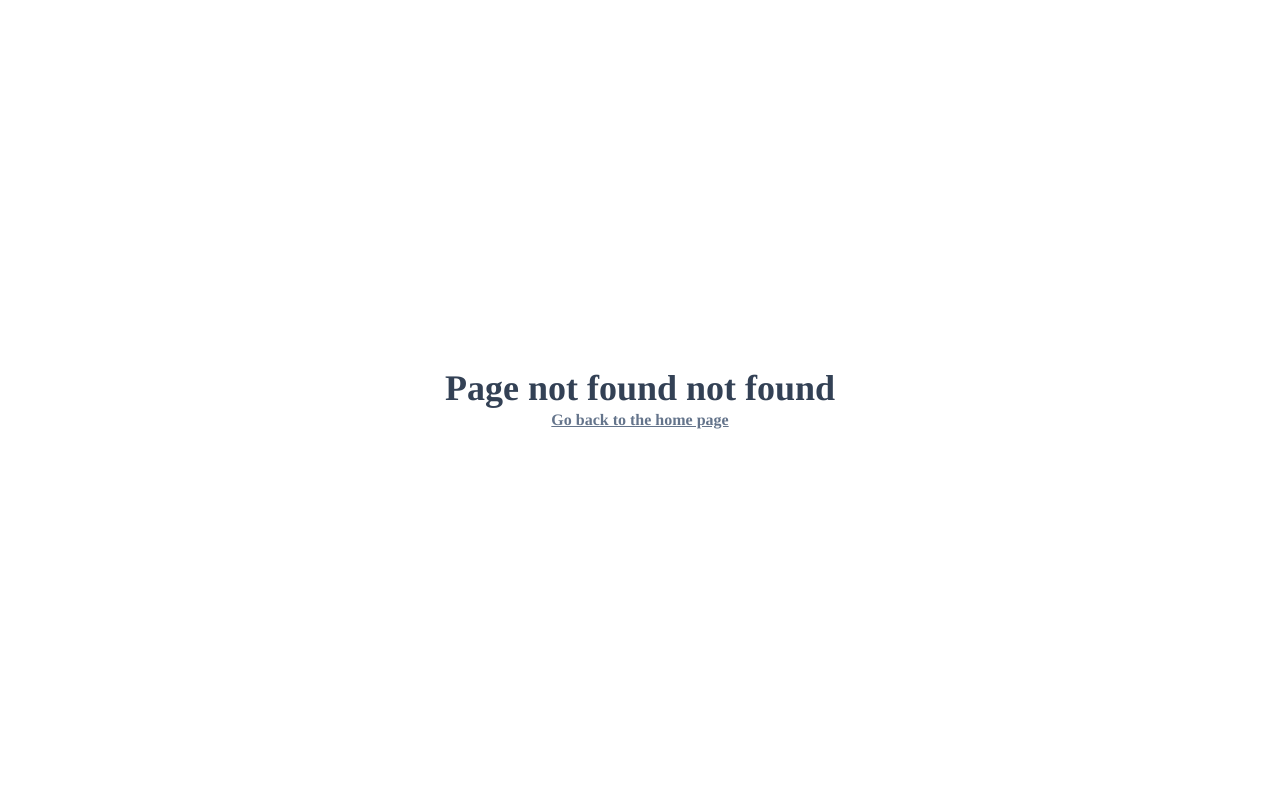
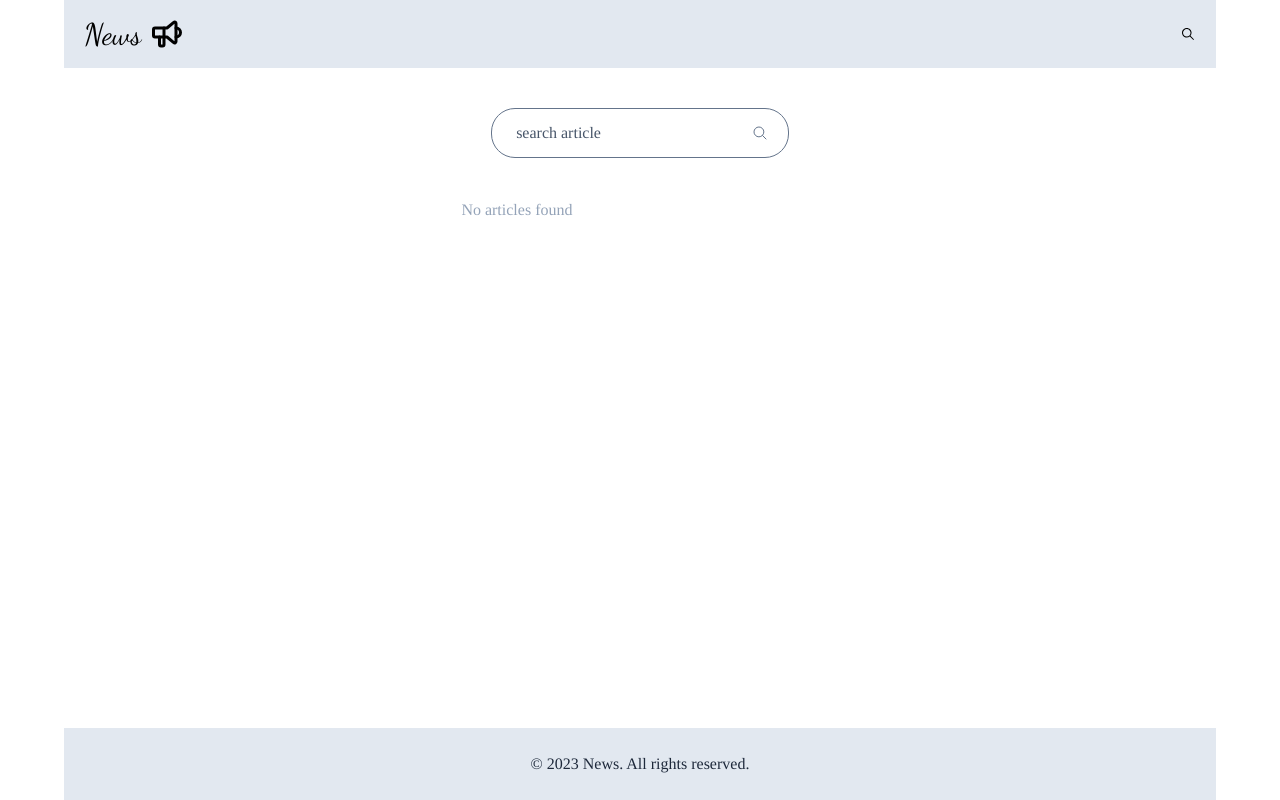
Before and after one commit to Odile078/react-news-app, a React (Vite) app: page /search in a window 1280 px wide. Before the commit this address had no page. Built offline with nearby package versions, Linux system fonts and the light colour scheme.

Commit message:
feat: add SearchArticles page design

```diff
--- a/src/components/layout/Header.jsx
+++ b/src/components/layout/Header.jsx
@@ -1,30 +1,18 @@
-import { IoSearchOutline } from "react-icons/io5";
-import { Link } from "react-router-dom";
+import { Link, useNavigate } from "react-router-dom";
 import { TbSpeakerphone } from "react-icons/tb";
-
+import { IoIosSearch } from "react-icons/io";
 const Header = () => {
-  const handleSubmitForm = (e) => {
-    e.preventDefault();
-  };
+  const navigate = useNavigate();
+  const handleClickSearch = () => navigate("/search");
   return (
     <header className="flex flex-wrap items-center justify-between w-full max-w-6xl gap-4 px-5 py-4 bg-slate-200 lg:mx-auto">
       <Link to="/" className="flex items-end gap-2">
         <h1 className="text-3xl logo-font">News</h1>
         <TbSpeakerphone className="text-4xl" />
       </Link>
-      <form
-        className="flex p-1 px-2 bg-white border rounded-lh border-slate-100"
-        onSubmit={handleSubmitForm}
-      >
-        <input
-          type="text"
-          placeholder="search article"
-          className="px-1 py-2 border-0 outline-none focus:outline-none text-slate-600 placeholder:text-slate-600"
-        />
-        <button type="button">
-          <IoSearchOutline className="text-slate-500" />
-        </button>
-      </form>
+      <button onClick={handleClickSearch}>
+        <IoIosSearch />
+      </button>
     </header>
   );
 };
--- /dev/null
+++ b/src/pages/SearchArticles.jsx
@@ -0,0 +1,40 @@
+import { IoSearchOutline } from "react-icons/io5";
+import ArticlesList from "../components/cards/ArticlesList";
+import { useSelector } from "react-redux";
+import Footer from "../components/layout/Footer";
+import Header from "../components/layout/Header";
+
+const SearchArticles = () => {
+  const { articles, isLoading } = useSelector((state) => state.articles);
+  const handleSubmitForm = (e) => {
+    e.preventDefault();
+  };
+  return (
+    <div className="flex flex-col min-h-screen">
+      <Header />
+      <main className="flex-1 max-w-6xl px-5 pb-10 space-y-10 lg:mx-auto py-10">
+        <div className="flex justify-center">
+          <form
+            className="flex p-1 px-5 bg-white border rounded-3xl border-slate-500 w-5/6"
+            onSubmit={handleSubmitForm}
+          >
+            <input
+              type="text"
+              placeholder="search article"
+              className="px-1 flex-1 py-2 border-0 outline-none focus:outline-none text-slate-600 placeholder:text-slate-600"
+            />
+            <button type="button">
+              <IoSearchOutline className="text-slate-500" />
+            </button>
+          </form>
+        </div>
+        <div className="space-y-4">
+          <ArticlesList articles={articles} isLoading={isLoading} />
+        </div>
+      </main>
+      <Footer />
+    </div>
+  );
+};
+
+export default SearchArticles;
--- a/src/routes/index.jsx
+++ b/src/routes/index.jsx
@@ -4,7 +4,7 @@ import Home from "../pages/Home";
 import ArticleDetails from "../components/sections/ArticleDetails";
 import NotFound from "../pages/NotFound";
 import SourceArticles from "../pages/SourceArticles";
-
+import SearchArticles from "../pages/SearchArticles";
 const index = () => {
   let routes = useRoutes([
     {
@@ -33,36 +33,10 @@ const index = () => {
         },
       ],
     },
+    { name: "Search page", path: "/search", element: <SearchArticles /> },
     { name: "404 page", path: "*", element: <NotFound /> },
   ]);
   return <>{routes}</>;
 };
 
 export default index;
-{
-  /* <Routes>
-        <Route path="/" element={<PageLayout />}>
-          <Route index element={<Home />} exact />
-          <Route
-            name="Article contents"
-            path="/news/:articleId"
-            exact
-            element={<ArticleDetails />}
-          />
-          <Route
-            name="Source articles"
-            path="/:sourceName"
-            exact
-            element={<GeneralArticles />}
-          />
-          <Route
-            name="Source Article contents"
-            path="/:sourceName/:articleId"
-            exact
-            element={<ArticleDetails />}
-          />
-          <Route name="404 page" path="*" element={<NotFound />} />
-        </Route>
-        <Route name="404 page" path="*" element={<NotFound />} />
-      </Routes> */
-}
```
